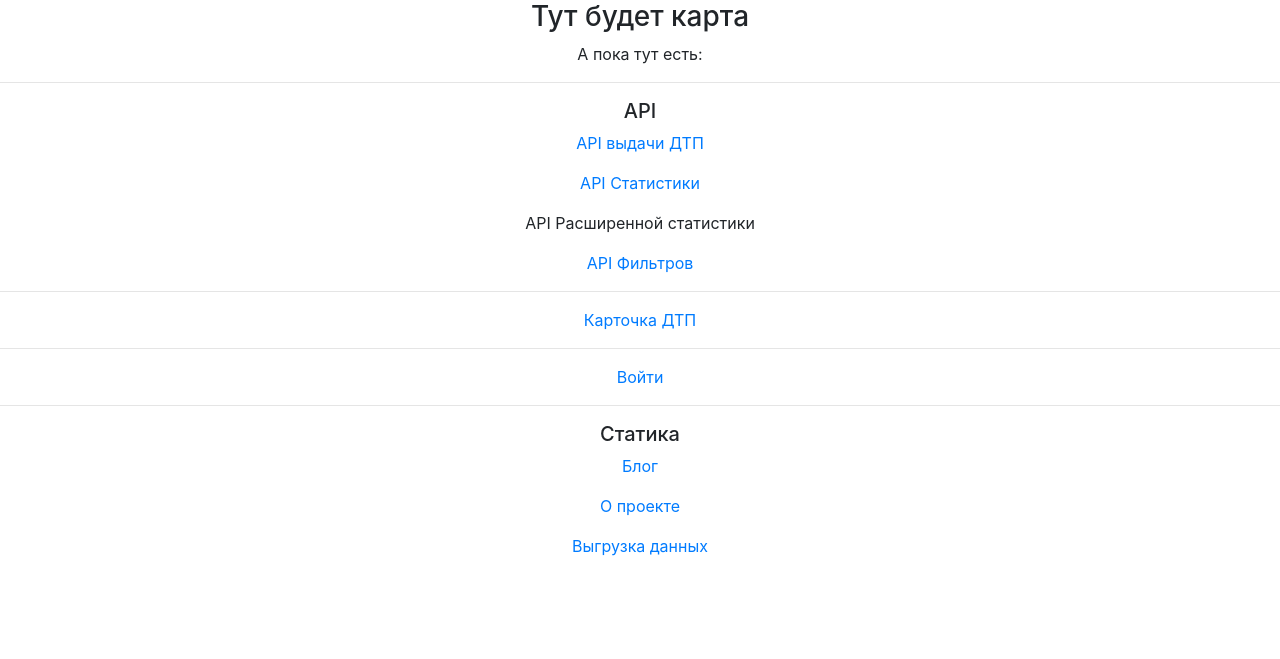
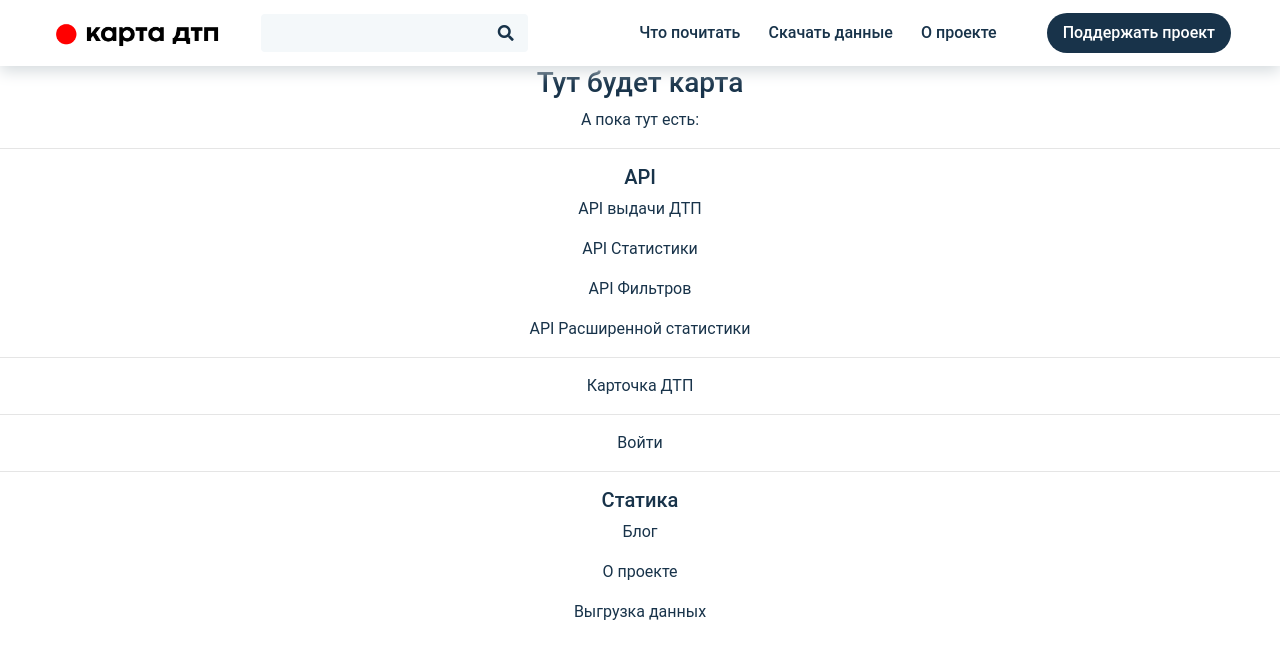
Before and after one commit to dtpstat/dtp-stat, a Django app: page / in a window 1280 px wide. Shown: the top 659 px of the page. Run offline with Django 3.2, Linux system fonts and the light colour scheme; data that the repository does not hold is empty; some libraries are stand-ins or nearby versions.

Commit message:
navbar + api filters

```diff
--- a/application/filters.py
+++ b/application/filters.py
@@ -22,12 +22,11 @@ class DTPStatFilterSet(django_filters.FilterSet):
     start_date = django_filters.DateFilter(field_name='datetime__date', lookup_expr='gte', required=True)
     end_date = django_filters.DateFilter(field_name='datetime__date', lookup_expr='lte', required=True)
     severity = django_filters.BaseInFilter(field_name='severity__level', lookup_expr='in')
+    participant_categories = django_filters.BaseInFilter(field_name='participant_categories__slug', lookup_expr='in')
 
     """
     category = django_filters.BaseInFilter(field_name='category__name', lookup_expr='in')
     tags = django_filters.BaseInFilter(field_name='tags__name', lookup_expr='in')
-    participant_categories = django_filters.BaseInFilter(field_name='participant_categories__slug', lookup_expr='in')
-
     light = django_filters.BaseInFilter(field_name='light__name', lookup_expr='in')
     weather = django_filters.BaseInFilter(field_name='weather__name', lookup_expr='in')
     nearby = django_filters.BaseInFilter(field_name='nearby__name', lookup_expr='in')
--- a/application/utils.py
+++ b/application/utils.py
@@ -29,7 +29,7 @@ def get_region_by_center_point(center_point):
                     return None
 
             # проверяем координаты через ближайшие ДТП
-            for dist in [1, 5, 10, 25, 50, 75, 100]:
+            for dist in [0.1, 1, 5, 10, 25, 50, 75, 100]:
                 nearest_dtps = data_models.DTP.objects.filter(
                     point__dwithin=(point, dist)
                 )
@@ -38,6 +38,7 @@ def get_region_by_center_point(center_point):
                         distance=Distance('point', point)
                     )
                     region = nearest_dtps.order_by('distance')[0].region
+                    break
 
     return region
 
--- a/application/views.py
+++ b/application/views.py
@@ -49,6 +49,10 @@ def opendata(request):
         'opendata': opendata,
         'start_date': start_date
     })
+
+
+def donate(request):
+    return render(request, "donate.html", context={})
 
 
 def dtp(request, slug):
--- a/data/management/commands/tests.py
+++ b/data/management/commands/tests.py
@@ -1,13 +1,15 @@
 from django.core.management.base import BaseCommand
 from data import utils
 from data import models
+from tqdm import tqdm
 
 
 class Command(BaseCommand):
     help = 'Tests'
 
     def handle(self, *args, **kwargs):
-        models.DTP.objects.all().delete()
+        for DTP in tqdm(models.DTP.objects.all().iterator()):
+            DTP.delete()
         models.Participant.objects.all().delete()
         models.Vehicle.objects.all().delete()
         models.Nearby.objects.all().delete()
--- a/data/models.py
+++ b/data/models.py
@@ -156,6 +156,7 @@ class DTP(models.Model):
                 "lat": self.point.coords[1] if self.point else None,
                 "long": self.point.coords[0] if self.point else None,
             },
+            "participant_categories": [x.name for x in self.participant_categories.all()],
             "region": self.region.name if self.region else None,
             "parent_region": self.region.parent_region.name if self.region else None,
             "datetime": self.datetime.strftime("%Y-%m-%d %H:%M:%S"),
--- a/dtpstat/settings.py
+++ b/dtpstat/settings.py
@@ -104,6 +104,8 @@ CKEDITOR_UPLOAD_PATH = 'blog/'
 
 STATIC_URL = '/static/'
 STATIC_ROOT = env('STATIC_ROOT')
+if env('STATICFILES_DIRS'):
+    STATICFILES_DIRS = [env('STATICFILES_DIRS')]
 
 MEDIA_URL = '/media/'
 MEDIA_ROOT = os.path.join(BASE_DIR, 'media')
--- a/dtpstat/urls.py
+++ b/dtpstat/urls.py
@@ -38,6 +38,7 @@ urlpatterns = [
 
     path('pages/<slug>/', app_views.page, name='page'),
     path('opendata/', app_views.opendata, name='opendata'),
+    path('donate/', app_views.donate, name='donate'),
 
     path('admin/', admin.site.urls),
 
--- a/static/css/style.css
+++ b/static/css/style.css
@@ -1,3 +1,84 @@
+html *
+{
+   	font-family: Roboto;
+	color: #18334A;
+}
+
+textarea:hover,
+input:hover,
+textarea:active,
+input:active,
+textarea:focus,
+input:focus,
+button:focus,
+button:active,
+button:hover,
+label:focus,
+.btn:active,
+.btn.active
+{
+    outline:0px !important;
+    -webkit-appearance:none;
+    box-shadow: none !important;
+}
+
+nav.navbar {
+	padding: 13px;
+	background: white;
+	box-shadow: 0px 5px 15px #D4DADD;
+}
+
+nav .navbar-brand {
+	margin-left: 40px;
+	margin-right: 40px;
+}
+
+nav .navbar-brand img {
+	height: 25px;
+}
+
+nav .form-control, nav .form-control:focus {
+	padding-right: 35px;
+	border: 0;
+	border-radius: 4px;
+	background: #F4F8FA;
+}
+
+nav form .fas {
+  	margin: auto -30px;
+}
+
+nav li {
+	font-weight: 500;
+	padding-right: 6px;
+	padding-left: 6px;
+	text-align: center;
+}
+
+nav li.active {
+	font-weight: bold;
+}
+
+nav li.support {
+	margin-right: 30px;
+	margin-left: 30px;
+}
+
+nav li a.nav-link {
+	color: #18334A!important;
+	font-size: 16px;
+}
+
+nav li a.button {
+	background: #18334A;
+	border-radius: 20px;
+	color: white!important;
+	padding: 8px 16px 8px 16px!important;
+}
+
+
+
+
 .ymaps-2-1-76-ground-pane {
 	filter: grayscale(1);
 	-webkit-filter: grayscale(1);
--- a/templates/base.html
+++ b/templates/base.html
@@ -29,9 +29,7 @@
 
 </head>
 <body>
-{% if request.resolver_match.url_name != "home" %}
-    {% include "navigation.html" %}
-{% endif %}
+{% include "navigation.html" %}
 
 {% if "account" in request.resolver_match.url_name %}
     <div class="text-center account" style="max-width: 400px;margin: auto">
--- a/templates/index.html
+++ b/templates/index.html
@@ -15,12 +15,17 @@
             </a>
         </p>
         <p>
-            <a href="/api/stat/?geo=34.18121337890624+53.20932249705369">
+            <a href="/api/stat/?center_point=36.51+50.55&scale=15&start_date=2015-01-01&end_date=2015-12-01">
                 API Статистики
             </a>
         </p>
+        <p>
+            <a href="/api/filters/?region_slug=belgorodskaia-oblast">
+                API Фильтров
+            </a>
+        </p>
         <p>API Расширенной статистики</p>
-        <p><a href="/api/filters/?geo=34.18121337890624+53.20932249705369">API Фильтров</a></p>
+
         <hr>
         <p><a href="{% url "dtp" dtps.0.slug %}">Карточка ДТП</a></p>
 
--- a/templates/navigation.html
+++ b/templates/navigation.html
@@ -1,9 +1,35 @@
 {% load static %}
 
-<div class="container">
-    <div class="header">
-        <a href="{% url "home" %}">
-            Карта ДТП
-        </a>
+<nav class="navbar navbar-expand-lg navbar-light">
+    <a class="navbar-brand" href="{% url 'home' %}">
+        <img src="{% static "media/logo.png" %}">
+    </a>
+    <button class="navbar-toggler" type="button" data-toggle="collapse" data-target="#navbarSupportedContent"
+            aria-controls="navbarSupportedContent" aria-expanded="false" aria-label="Toggle navigation">
+        <span class="navbar-toggler-icon"></span>
+    </button>
+
+    <form class="form-inline mr-auto mt-2 mt-lg-0 d-none d-lg-block" role="form">
+        <div class="form-group">
+            <input class="form-control" type="text" />
+            <i class="fas fa-search"></i>
+        </div>
+    </form>
+
+    <div class="collapse navbar-collapse" id="navbarSupportedContent">
+        <ul class="navbar-nav ml-auto my-2 my-lg-0">
+            <li class="nav-item {% if 'blog' in request.resolver_match.url_name %}active{% endif %}">
+                <a class="nav-link" href="{% url 'blog' %}">Что почитать</a>
+            </li>
+            <li class="nav-item {% if 'data' in request.resolver_match.url_name %}active{% endif %}">
+                <a class="nav-link" href="{% url "opendata" %}">Скачать данные</a>
+            </li>
+            <li class="nav-item {% if 'about' in request.resolver_match.url_name %}active{% endif %}">
+                <a class="nav-link" href="/pages/about/">О проекте</a>
+            </li>
+            <li class="nav-item support">
+                <a class="nav-link button" href="{% url 'donate' %}">Поддержать проект</a>
+            </li>
+        </ul>
     </div>
-</div>
+</nav>
```
Also changed, not shown: application/views_api.py (+77 -9 lines), data/utils.py (+12 -9 lines), templates/donate.html (added, +10 -0 lines), static/media/icon-all.svg (added), static/media/logo.png (added).
